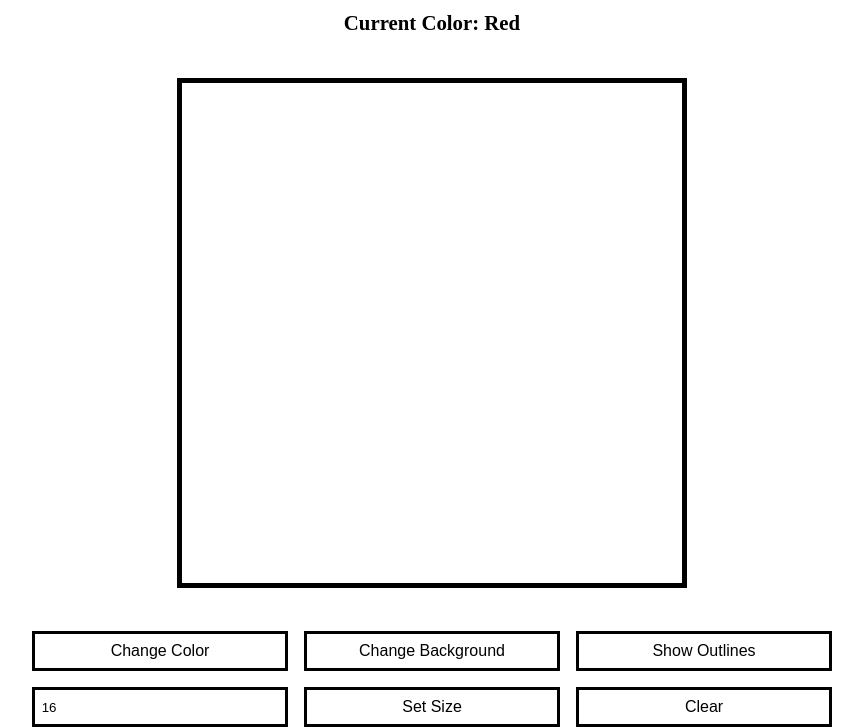
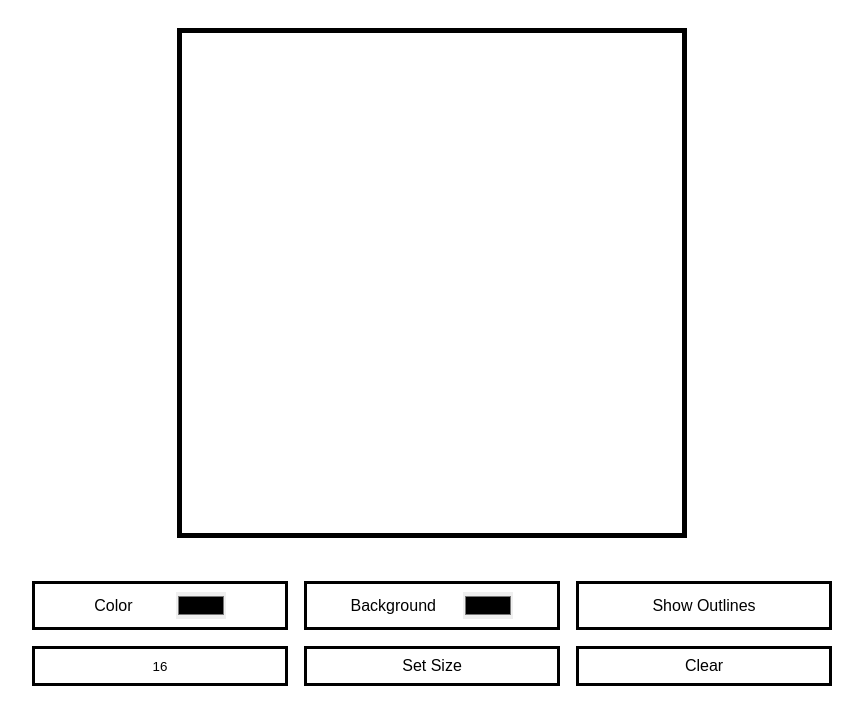
Before and after one commit to ColinMVan/Etch-A-Sketch, a plain HTML site: page index.html in a window 1280 px wide. Shown: the part 92-819 px from the top of the page, without its empty margins (208-1071 px from the left). Drawn offline with Linux system fonts and the light colour scheme.

Commit message:
added color selectors, removed the current color title

```diff
--- a/index.html
+++ b/index.html
@@ -9,11 +9,18 @@
   </head>
   <body>
     <h1 class="title">Etch-A-Sketch</h1>
-    <p class="currentColor">Current Color:</p>
     <div class="grid"></div>
     <div class="options">
-      <button class="changeColor">Change Color</button>
-      <button class="backgroundChanger">Change Background</button>
+      <div class="row changeColor">
+        <p>Color</p>
+        <input type="color" onchange="changesColor(this.value)" />
+      </div>
+      <div class="row backgroundChanger">
+        <p>Background</p>
+        <input type="color" onchange="changeBackgroundColor(this.value)" />
+      </div>
+      <!-- <button class="changeColor">Change Color</button>
+      <button class="backgroundChanger">Change Background</button> -->
       <button class="showOutlines">Show Outlines</button>
       <input
         type="text"
--- a/script.js
+++ b/script.js
@@ -1,17 +1,3 @@
-// Colors available to draw with
-const colors = [
-  "red",
-  "green",
-  "blue",
-  "purple",
-  "pink",
-  "orange",
-  "yellow",
-  "black",
-  "white",
-];
-let colorCounter = 0;
-
 createGrid(16);
 
 function changeSize(input) {
@@ -23,6 +9,8 @@ function changeSize(input) {
   }
 }
 
+let currentColor = "black";
+
 function createGrid(size) {
   const grid = document.querySelector(".grid");
   const boxes = document.querySelectorAll(".grid-item");
@@ -32,7 +20,7 @@ function createGrid(size) {
   for (let i = 0; i < size * size; i++) {
     let div = document.createElement("div");
     div.addEventListener("mouseover", () => {
-      div.style.backgroundColor = `${colors[colorCounter]}`;
+      div.style.backgroundColor = currentColor;
     });
     div.classList.add("grid-item");
     grid.appendChild(div);
@@ -49,36 +37,27 @@ function clearBoard() {
 const clear = document.querySelector(".clear");
 clear.addEventListener("click", clearBoard);
 
-// // Changes the title of current color when the color is changed
-const currentColor = document.querySelector(".currentColor");
-currentColor.textContent = `Current Color: ${colors[colorCounter]}`;
-
 // // Changes and displays the color selected
-function changesColor() {
+function changesColor(color) {
   const boxes = document.querySelectorAll(".grid-item");
-  if (colorCounter > colors.length - 2) {
-    colorCounter = 0;
-  } else {
-    colorCounter++;
-  }
   boxes.forEach((box) => {
     box.addEventListener("mouseover", () => {
-      box.style.backgroundColor = `${colors[colorCounter]}`;
+      box.style.backgroundColor = color;
     });
   });
-
-  currentColor.textContent = `Current Color: ${colors[colorCounter]}`;
+  currentColor = color;
 }
 
 const changeColor = document.querySelector(".changeColor");
 changeColor.addEventListener("click", changesColor);
 
 // // Toggles the background color of the grid between black and white
-function changeBackgroundColor() {
+function changeBackgroundColor(color) {
   const grid = document.querySelector(".grid");
   const boxes = document.querySelectorAll(".grid-item");
+  grid.style.backgroundColor = color;
+
   let gridStyle = window.getComputedStyle(grid);
-  grid.classList.toggle("black");
   if (showOutlines.textContent === "Hide Outlines") {
     boxes.forEach((box) => {
       if (
@@ -110,13 +89,7 @@ function showHideOutlines() {
     showOutlines.textContent = "Show Outlines";
   }
   boxes.forEach((box) => {
-    if (gridStyle.getPropertyValue("background-color") === "rgba(0, 0, 0, 0)") {
-      box.classList.remove("outlineWhite");
-      box.classList.toggle("outlineBlack");
-    } else {
-      box.classList.remove("outlineBlack");
-      box.classList.toggle("outlineWhite");
-    }
+    box.classList.toggle("outlineBlack");
   });
 }
 
--- a/styles.scss
+++ b/styles.scss
@@ -11,6 +11,7 @@ body {
   flex-direction: column;
   gap: 3rem;
   min-height: 100vh;
+  margin-bottom: 1rem;
 }
 
 .title {
@@ -40,6 +41,31 @@ body {
   gap: 1rem;
   width: min(800px, 80%);
 
+  .row {
+    display: flex;
+    justify-content: space-evenly;
+    align-items: center;
+    font-family: Arial, Helvetica, sans-serif;
+
+    p {
+      color: black;
+      font-size: 1rem;
+    }
+    background-color: transparent;
+    border: 3px solid black;
+    padding: 0.5em 1em;
+
+    input {
+      border: none;
+      padding: 0;
+      transition: transform 200ms ease-in;
+      &:hover {
+        cursor: pointer;
+        transform: scale(1.1);
+      }
+    }
+  }
+
   .changeColor {
     order: 1;
   }
@@ -68,6 +94,7 @@ body {
     padding: 0.5em;
     border: 3px solid black;
     order: 5;
+    text-align: center;
 
     &:focus {
       outline: none;
```
Also changed, not shown: styles.css, 1 other file.
